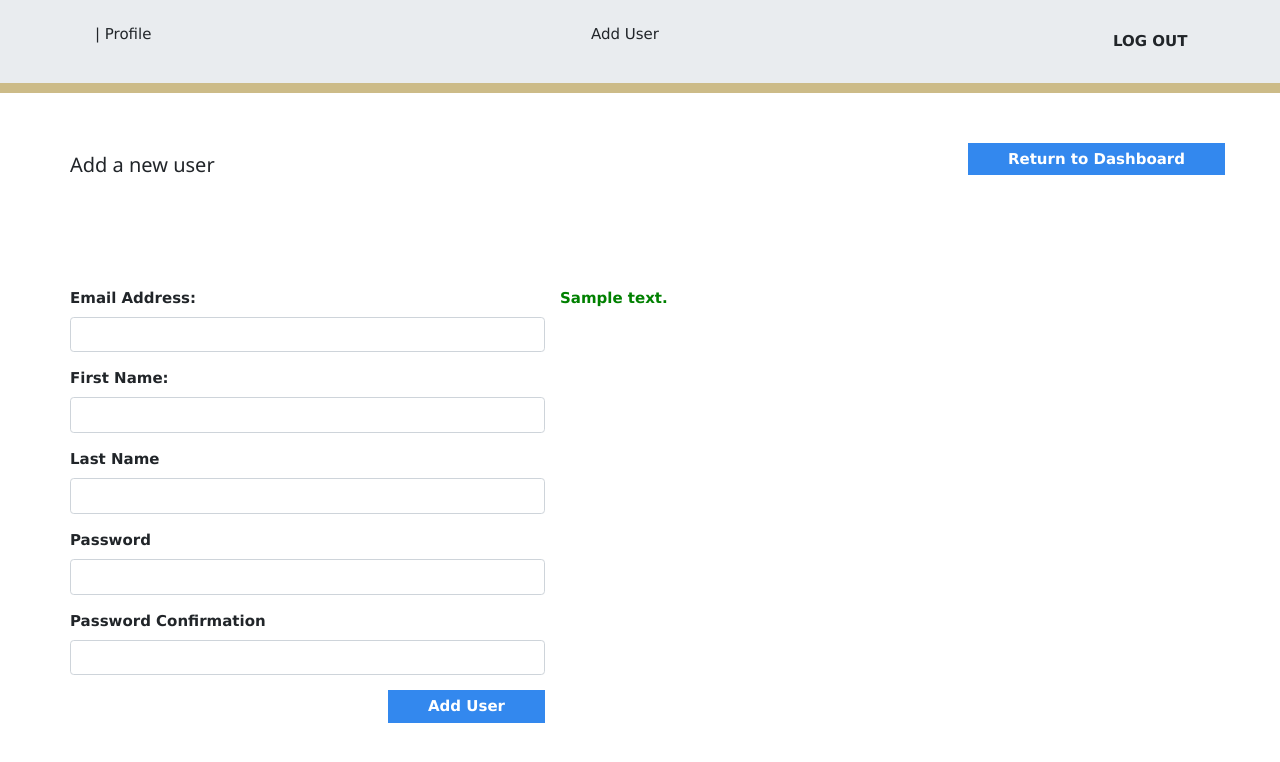
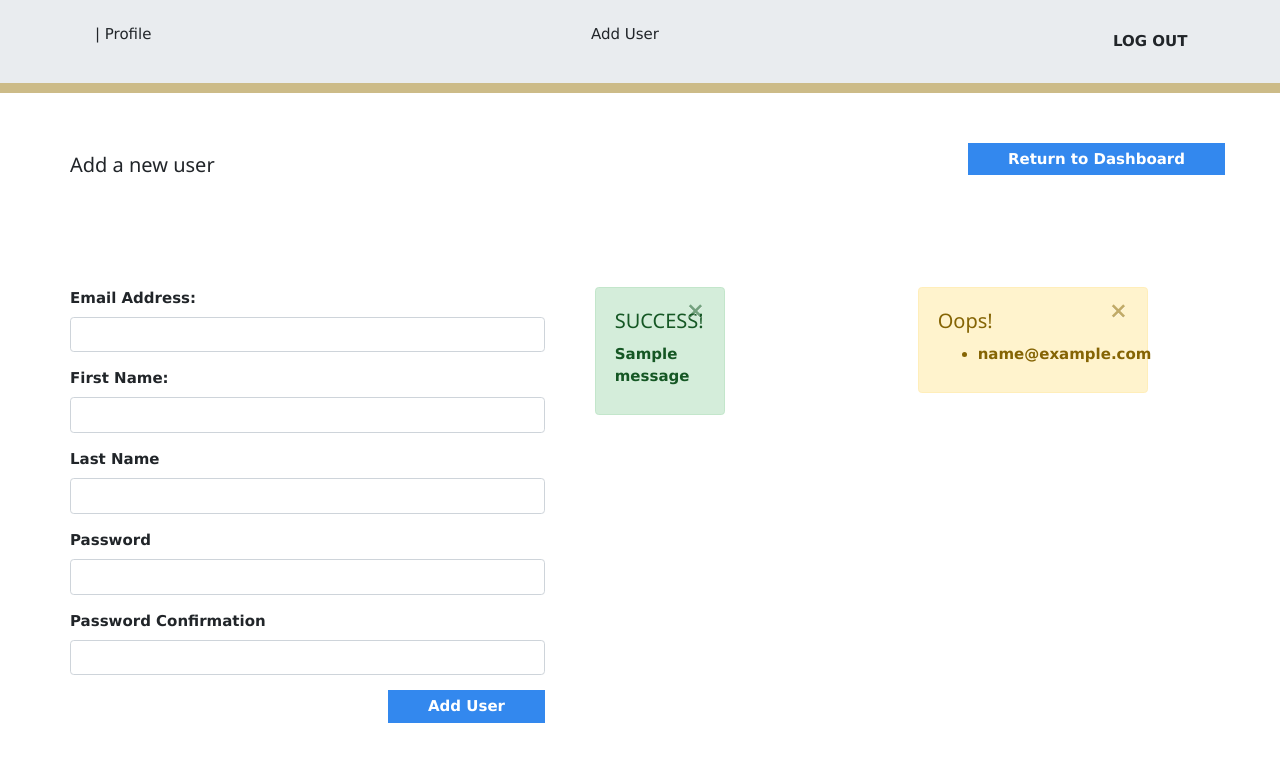
Before and after one commit to kellikells/User_Dashboard, a Django app: template apps/user_dashboard/templates/user_dashboard/users_new.html in a window 1280 px wide. Shown: the top 762 px of the page. Run offline with Django 3.2, Linux system fonts and the light colour scheme; the template is opened without the code that fills it: most values are stand-ins (such as "Sample title", 1, 10 or a date in 2020); one stand-in notice (Sample message) is shown; some libraries are stand-ins or nearby versions.

Commit message:
added alerts for register page

```diff
--- a/apps/user_dashboard/static/style.css
+++ b/apps/user_dashboard/static/style.css
@@ -211,13 +211,13 @@ textarea {
 }
 /* -------------------------------- */
 #myComment {
-     padding: 15px;
+     padding: 10px;
      border: dotted 3px transparent;
      transition: 0.1s;
 }
 
 #myComment:hover {
-     padding: 15px;
+     padding: 10px;
      border: dotted 3px black;
      background-color: #ffd;
 }
@@ -230,7 +230,7 @@ textarea {
 #myMessage {
      padding: 10px;
      /* border: solid 1px black; */
-     border: solid 5px #3bd;
+     border: solid 4px #3bd;
      transition: 0.1s;
 }
 
--- a/apps/user_dashboard/templates/user_dashboard/register.html
+++ b/apps/user_dashboard/templates/user_dashboard/register.html
@@ -110,9 +110,9 @@
             <!--               ERROR MESSAGES                               -->
             <!-- ---------------------------------------------------------- -->
             <div class="col" style="color: red;">
-                {% if messages %}
+                {% if errors %}
                 <div class="messages">
-                    {% for message in messages %}
+                    {% for message in errors %}
                     <p>{% if message.tags %} class="{{ message.tags }}" {% endif %} {{ message }}</p>
                     {% endfor %}
                 </div>
--- a/apps/user_dashboard/templates/user_dashboard/users_new.html
+++ b/apps/user_dashboard/templates/user_dashboard/users_new.html
@@ -14,8 +14,8 @@
     <script src="https://kit.fontawesome.com/47aea27298.js" crossorigin="anonymous"></script>
     <!-- google icons -->
     <link rel="stylesheet" href="https://fonts.googleapis.com/icon?family=Material+Icons">
-        <!-- w3schools -->
-        <link rel="stylesheet" href="https://www.w3schools.com/w3css/4/w3.css">
+    <!-- w3schools -->
+    <link rel="stylesheet" href="https://www.w3schools.com/w3css/4/w3.css">
 </head>
 <!-- --------------------------------------------------------------------- -->
 <!-- --------------------------------------------------------------------- -->
@@ -40,7 +40,7 @@
                                 </li>
                                 <li class="nav-item">
                                     <span class="navbar-text">
-                                        | <a href="">Profile</a>
+                                        | <a href="/user_dashboard/users/show/{{request.session.user_id}}/">Profile</a>
                                     </span>
                                 </li>
                             </div>
@@ -126,13 +126,61 @@
             <!-- ------------------------------------------------------------>
             <!--               SUCCESS MESSAGES                               -->
             <!-- ---------------------------------------------------------- -->
-            <div class="col" style="color: green;">
-                {% if good_messages %}
-                <div class="messages">
-                    <p>{{ good_messages }}</p>
+            <!-- ======== ALERT FOR REGISTER SUCCESS ======== -->
+            <div class="col">
+                <div class="container" style="min-height:100%; width:80%">
+                    {% if messages %}
+                    {% for message in messages %}
+                    {% if message.tags == "success" %}
+                    <div class="alert alert-success alert-dismissible" role="alert">
+                        <h4 class="alert-heading">SUCCESS!</h4>
+                        <button type="button" class="close" data-dismiss="alert" aria-label="Close"><span
+                                aria-hidden="true">×</span></button>
+                        <p {% if message.tags %} class="{{ message.tags }}" {% endif %}>{{ message }}</p>
+                    </div>
+                    {% endif %}
+                    {% endfor %}
+                    {% endif %}
                 </div>
-                {% endif %}
             </div>
+
+
+
+            <!-- ======== ALERT FOR ERRORS======== -->
+            <div class="col">
+                <div class="container" style="min-height:100%; width:80%">
+                    {% if errors %}
+                    <div class="alert alert-danger alert-dismissible" role="alert">
+                        <h4 class="alert-heading">Oops!</h4>
+                        <button type="button" class="close" data-dismiss="alert" aria-label="Close"><span
+                                aria-hidden="true">×</span></button>
+                        <ul>
+                            {% for message in errors %}
+                            <li {% if message.tags %} class="{{ message.tags }}" {% endif %}>{{ message }}</li>
+                            {% endfor %}
+                        </ul>
+                    </div>
+                    {% endif %}
+                </div>
+            </div>
+
+            <!-- ======== ALERT FOR EMAIL ERRORS======== -->
+            <div class="col">
+                <div class="container" style="min-height:100%; width:80%">
+                    {% if email_messages %}
+                    <div class="alert alert-warning alert-dismissible" role="alert">
+                        <h4 class="alert-heading">Oops!</h4>
+                        <button type="button" class="close" data-dismiss="alert" aria-label="Close"><span
+                                aria-hidden="true">×</span></button>
+                        <ul>
+                            <li {% if message.tags %} class="{{ message.tags }}" {% endif %}>{{ email_messages }}</li>
+                        </ul>
+                    </div>
+                    {% endif %}
+                </div>
+            </div>
+
+
         </div>
     </div>
     <!-- ------------------------------------------------------------>
```
Also changed, not shown: apps/user_dashboard/models.py (+5 -5 lines), apps/user_dashboard/templates/user_dashboard/signin.html (+19 -7 lines), apps/user_dashboard/templates/user_dashboard/users_show_id.html (+20 -45 lines), apps/user_dashboard/views.py (+27 -13 lines), db.sqlite3.
